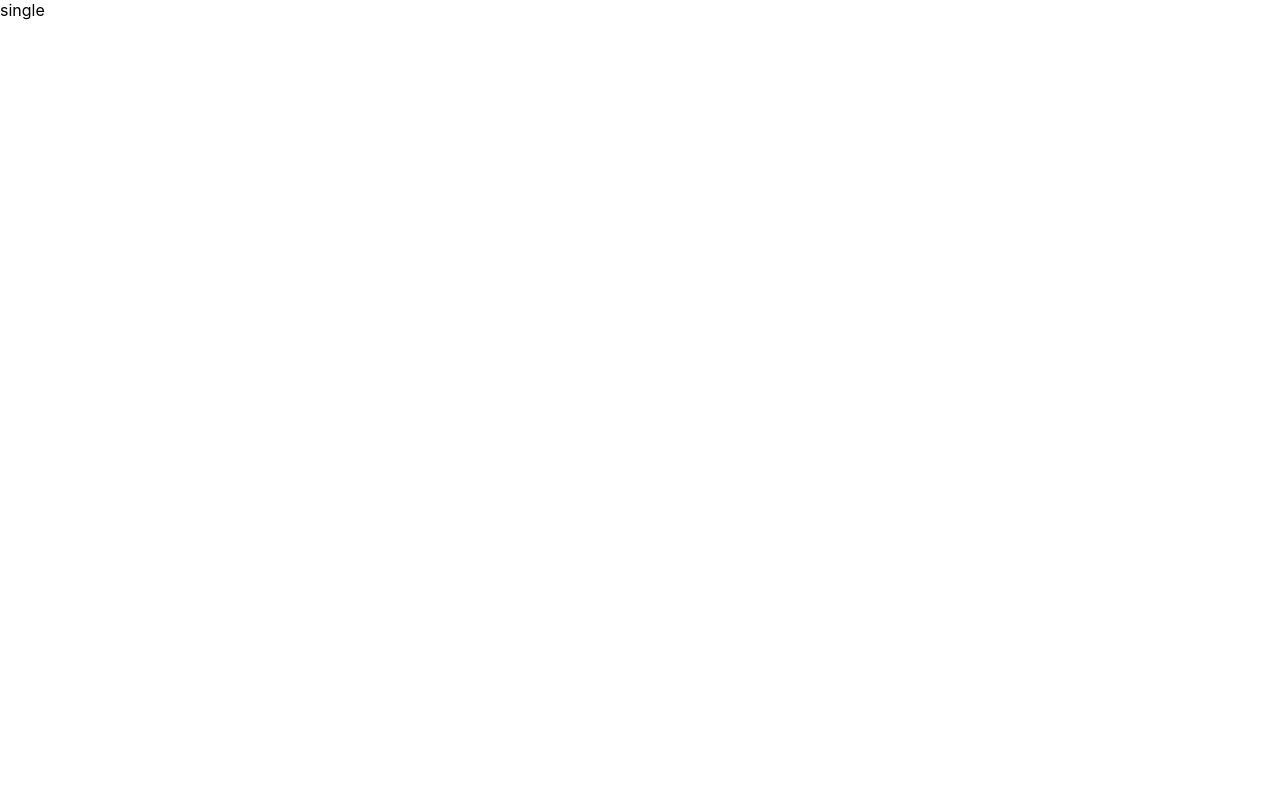
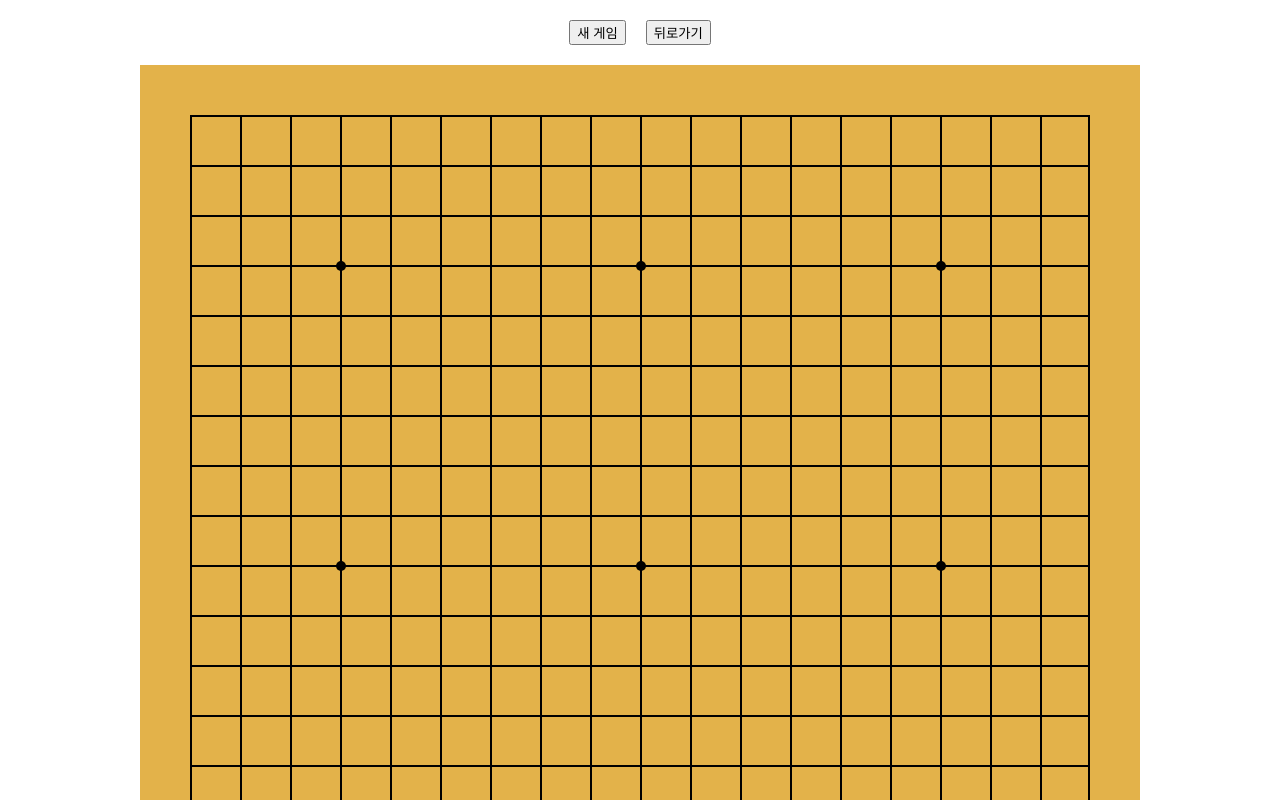
Before and after one commit to DaewoongByun/omok, a Next.js app: page /single in a window 1280 px wide. Shown: the top 800 px of the page. Built offline with nearby package versions, Linux system fonts and the light colour scheme.

Commit message:
싱글플레이 세팅

```diff
--- a/pages/single.tsx
+++ b/pages/single.tsx
@@ -1,3 +1,67 @@
-export default function Single() {
-  return <div>single</div>;
+import { useEffect, useState } from "react";
+import OmokPan from "../components/OmokPan";
+import { checkGameEnd, checkRules } from "../utils/check";
+import { useRouter } from "next/router";
+
+export default function Multi() {
+  const [turn, setTurn] = useState<number>(1);
+  const [pan, setPan] = useState<Array<Array<number>>>(
+    Array.from(new Array(19), () => Array.from(new Array(19), () => 0))
+  );
+  const router = useRouter();
+
+  function init() {
+    setTurn(1);
+    setPan(Array.from(new Array(19), () => Array.from(new Array(19), () => 0)));
+  }
+
+  function handleClick(r: number, c: number, turn: number) {
+    const newPan = pan.map((line) => line.map((t) => t));
+    newPan[r][c] = turn;
+    const ruleCheckResult = checkRules(pan, r, c, turn);
+    if (ruleCheckResult) {
+      alert(ruleCheckResult);
+      return;
+    }
+    const endCheckResult = checkGameEnd(pan, r, c, turn);
+
+    if (endCheckResult) {
+      const result = alert(endCheckResult);
+      console.log(result);
+      init();
+      return;
+    }
+    setPan(newPan);
+    setTurn(3 - turn);
+  }
+
+  return (
+    <>
+      <div className="container">
+        <div className="buttons">
+          <button onClick={init}>새 게임</button>
+          <button onClick={() => router.back()}>뒤로가기</button>
+        </div>
+        <OmokPan pan={pan} turn={turn} onClick={handleClick} />
+      </div>
+      <style jsx>
+        {`
+          .container {
+            width: 100%;
+            padding-top: 20px;
+            display: flex;
+            flex-direction: column;
+            gap: 20px;
+            align-items: center;
+            justify-content: center;
+          }
+          .buttons {
+            display: flex;
+            flex-direction: row;
+            gap: 20px;
+          }
+        `}
+      </style>
+    </>
+  );
 }
```
Also changed, not shown: utils/computer.js (added, +12 -0 lines).
